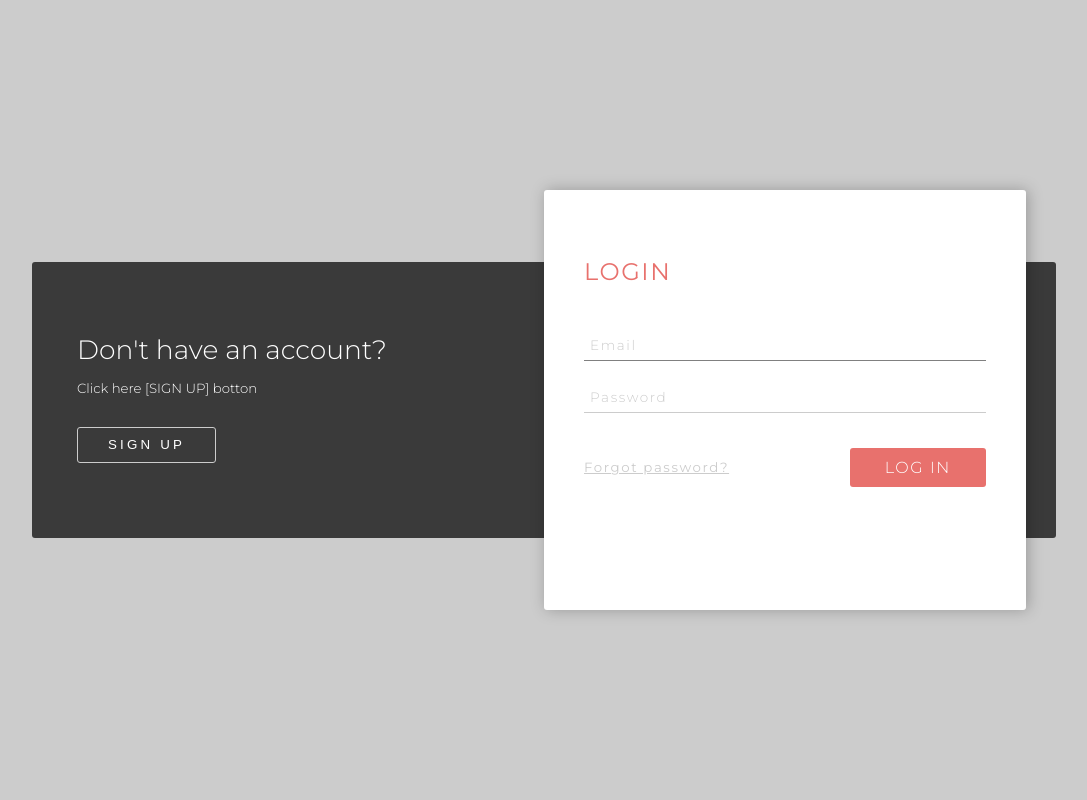
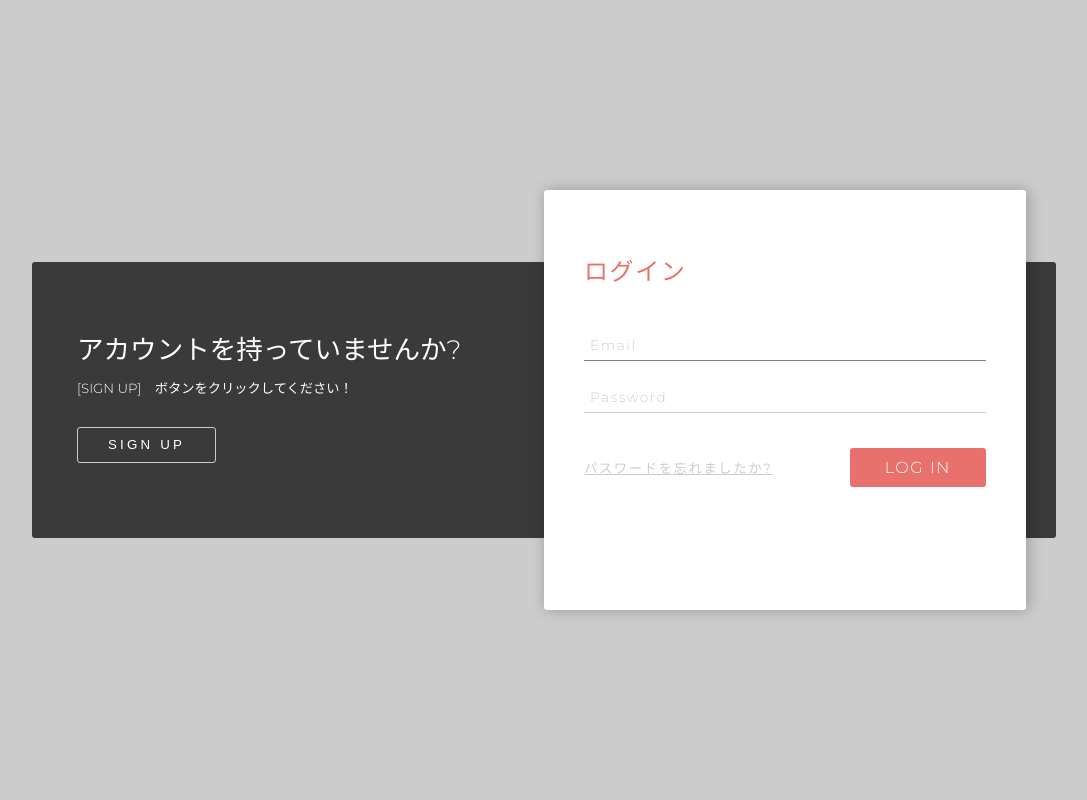
Before and after one commit to Blazingiowa/Python_WebApp_Project, a Flask app: page / in a window 1280 px wide. Shown: the whole page, without its empty margins (96-1183 px from the left). Run offline with Flask 2, Linux system fonts and the light colour scheme; some libraries are stand-ins or nearby versions.

Commit message:
login.htmlを日本語にしました

```diff
--- a/templates/login.html
+++ b/templates/login.html
@@ -1,8 +1,8 @@
 <!DOCTYPE html>
-<html lang="en" >
+<html lang="ja" >
 <head>
   <meta charset="UTF-8">
-  <title>Webapp Login and Sign up</title>
+  <title>ログイン</title>
   <link href="https://fonts.googleapis.com/css?family=Montserrat:300, 400, 500" rel="stylesheet"><link rel="stylesheet" href="https://cdnjs.cloudflare.com/ajax/libs/meyer-reset/2.0/reset.min.css">
 <link rel="stylesheet" href="../static/styles/css/login.css">
 
@@ -18,14 +18,14 @@
   <div class="user_options-container">
     <div class="user_options-text">
       <div class="user_options-unregistered">
-        <h2 class="user_unregistered-title">Don't have an account?</h2>
-        <p class="user_unregistered-text">Click here [SIGN UP] botton</p>
+        <h2 class="user_unregistered-title">アカウントを持っていませんか?</h2>
+        <p class="user_unregistered-text">[SIGN UP]　ボタンをクリックしてください！</p>
         <button class="user_unregistered-signup" id="signup-button">Sign up</button>
       </div>
 
       <div class="user_options-registered">
-        <h2 class="user_registered-title">Have an account?</h2>
-        <p class="user_registered-text">Click here [LOGIN] botton</p>
+        <h2 class="user_registered-title">既にアカウントを持っていますか?</h2>
+        <p class="user_registered-text">[LOGIN]ボタンをクリックしましょう</p>
         <button class="user_registered-login" id="login-button">Login</button>
       </div>
     </div>
@@ -33,7 +33,7 @@
     <div class="user_options-forms" id="user_options-forms">
       <!--ログイン-->
       <div class="user_forms-login">
-        <h2 class="forms_title">Login</h2>
+        <h2 class="forms_title">ログイン</h2>
         <form class="forms_form" action="login" method="POST">
           <fieldset class="forms_fieldset">
             <div class="forms_field">
@@ -44,7 +44,7 @@
             </div>
           </fieldset>
           <div class="forms_buttons">
-            <button type="button" class="forms_buttons-forgot">Forgot password?</button>
+            <button type="button" class="forms_buttons-forgot">パスワードを忘れましたか?</button>
             <input type="submit" value="Log In" class="forms_buttons-action">
           </div>
         </form>
@@ -52,7 +52,7 @@
 
       <!--サインアップ-->
       <div class="user_forms-signup">
-        <h2 class="forms_title">Sign Up</h2>
+        <h2 class="forms_title">サインアップ</h2>
         <form class="forms_form" action="signup" method="POST">
           <fieldset class="forms_fieldset">
             <div class="forms_field">
```
